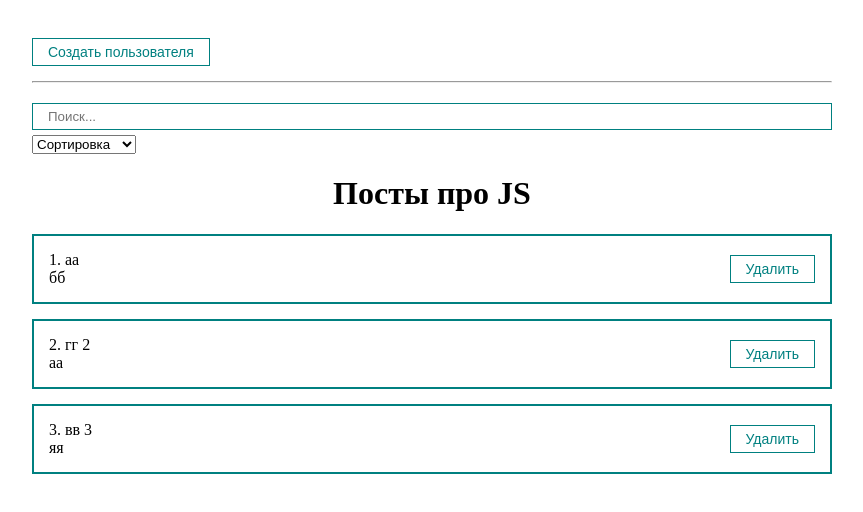
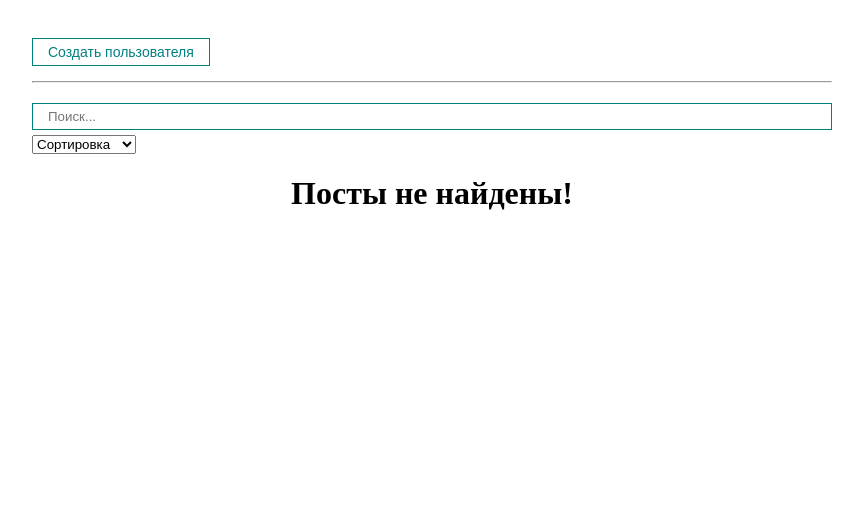
Before and after one commit to Megionc/Website_React, a React (Create React App) app: page / in a window 1280 px wide. Shown: the top 512 px of the page, without its empty margins (208-1071 px from the left). Built offline with nearby package versions, Linux system fonts and the light colour scheme.

Commit message:
usePosts

```diff
--- a/package.json
+++ b/package.json
@@ -9,6 +9,7 @@
     "react": "^18.3.1",
     "react-dom": "^18.3.1",
     "react-scripts": "5.0.1",
+    "react-transition-group": "^4.4.5",
     "web-vitals": "^2.1.4"
   },
   "scripts": {
--- a/src/App.js
+++ b/src/App.js
@@ -10,27 +10,14 @@
 import MySelect from './components/UI/select/MySelect';
 import PostFilter from './components/PostFilter';
 import MyModal from './components/UI/MyModal/MyModal';
+import { usePosts } from './hooks/usePosts';
 
 function App() {
-  const [posts, setPosts] = useState([
-    { id: 1, title: 'аа', body: 'бб' },
-    { id: 2, title: 'гг 2', body: 'аа' },
-    { id: 3, title: 'вв 3', body: 'яя' },
-  ])
+  const [posts, setPosts] = useState([])
 
   const [filter, setFilter] = useState({ sort: '', query: '' })
   const [modal, setModal] = useState(false)
-
-  const sortedPosts = useMemo(() => {
-    if (filter.sort) {
-      return [...posts].sort((a, b) => a[filter.sort].localeCompare(b[filter.sort]))
-    }
-    return posts;
-  }, [filter.sort, posts])
-
-  const sortedAndSearchedPosts = useMemo(() => {
-    return sortedPosts.filter(post => post.title.toLowerCase().includes(filter.query))
-  }, [filter.query, sortedPosts])
+  const sortedAndSearchedPosts = usePosts(posts, filter.sort, filter.query)
 
   const createPost = (newPost) => {
     setPosts([...posts, newPost])
--- a/src/components/PostList.jsx
+++ b/src/components/PostList.jsx
@@ -1,5 +1,6 @@
 import React, { useState } from "react";
 import PostItem from "./PostItem";
+import { CSSTransition, TransitionGroup } from "react-transition-group";
 
 const PostList = ({ posts, title, remove }) => {
 
@@ -16,9 +17,18 @@
             <h1 style={{ textAlign: 'center' }}>
                 {title}
             </h1>
-            {posts.map((post, index) =>
-                <PostItem remove={remove} number={index + 1} post={post} key={post.id} />
-            )}
+            <TransitionGroup>
+                {posts.map((post, index) =>
+                    <CSSTransition
+                        key={post.id}
+                        timeout={500}
+                        classNames="post"
+                    >
+                        <PostItem remove={remove} number={index + 1} post={post} key={post.id} />
+                    </CSSTransition>
+                )}
+            </TransitionGroup>
+
         </div>
     )
 }
--- /dev/null
+++ b/src/hooks/usePosts.js
@@ -0,0 +1,22 @@
+import { useMemo } from "react";
+
+export const useSortedPosts = (posts, sort) => {
+    const sortedPosts = useMemo(() => {
+        if (sort) {
+            return [...posts].sort((a, b) => a[sort].localeCompare(b[sort]))
+        }
+        return posts;
+    }, [sort, posts])
+
+    return sortedPosts;
+}
+
+export const usePosts = (posts, sort, query) => {
+    const sortedPosts = useSortedPosts(posts, sort)
+
+    const sortedAndSearchedPosts = useMemo(() => {
+        return sortedPosts.filter(post => post.title.toLowerCase().includes(query.toLowerCase()))
+    }, [query, sortedPosts])
+
+    return sortedAndSearchedPosts;
+}
--- a/src/styles/App.css
+++ b/src/styles/App.css
@@ -21,3 +21,21 @@
     justify-content: space-between;
     align-items: center;
 }
+
+.post-enter {
+    transform: translateX(-350px);
+}
+
+.post-enter-active {
+    transform: translateX(0);
+    transition: all 500ms ease-in;
+}
+
+.post-exit {
+    opacity: 1;
+}
+
+.post-exit-active {
+    transform: translateX(-350px);
+    transition: all 500ms ease-in;
+}
```
Also changed, not shown: 1 other file (tests, documents, lock files or other folders).
